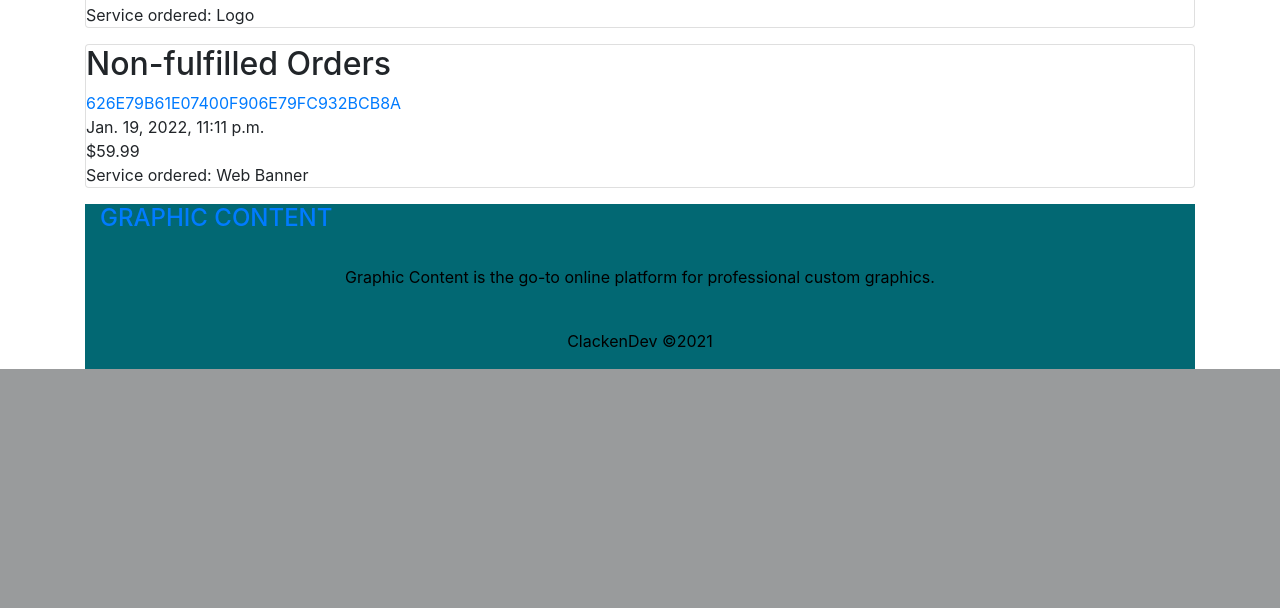
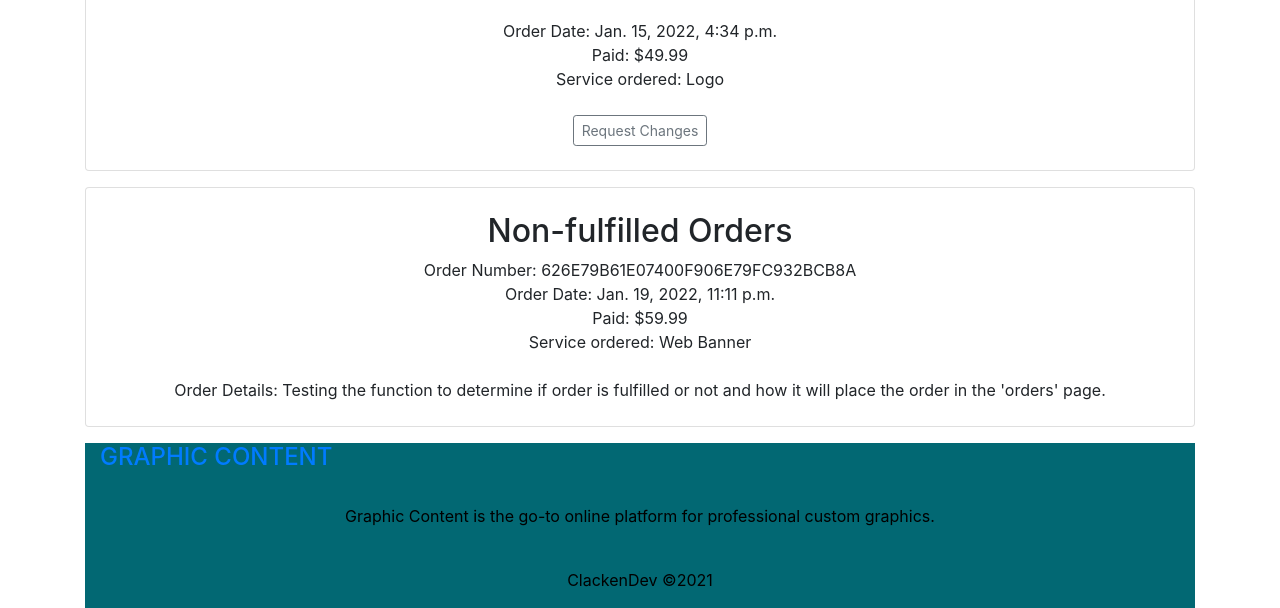
Before and after one commit to Code-Institute-Submissions/clacken-dev-ms4_JanResub, a Django app: page /profile/ in a window 1280 px wide. Shown: the part 1268-1876 px from the top of the page. Before the commit the page ends 1637 px from the top, so only its background shows below. Run offline with Django 3.2, Linux system fonts and the light colour scheme; a user stored in the database is signed in; data comes from the database, SQL or seed files in the repository; some libraries are stand-ins or nearby versions.

Commit message:
Add button to fulfilled orders in user profile and update sytling

```diff
--- a/profiles/templates/profiles/profile.html
+++ b/profiles/templates/profiles/profile.html
@@ -30,30 +30,34 @@
     <h2>Fulfilled Orders</h2>
     {% for order in orders %}
     {% if order.image %}
-    <div class="card mt-3 mb-3">
+    <div class="card mt-3 mb-3 text-center">
         <span>
-            <a href="#" title="{{ order.order_number }}">
-                {{ order.order_number }}
+
+                <p>Order Number:</p>
+                <span>{{ order.order_number }}</span>
+
                 <span>
                     <img class="card-img-top img-fluid" src="{{ order.image.url }}" alt="{{ order.service }}">
                 </span>
-            </a>
+
         </span>
-        <span>{{ order.date }}</span>
-        <span>${{ order.total }}</span>
+        <span class="mt-4">Order Date: {{ order.date }}</span>
+        <span>Paid: ${{ order.total }}</span>
         <span>Service ordered: {{ order.service }}</span>
+        <div class="my-4 text-center">
+            <a href="#" class="btn btn-outline-secondary btn-sm me-2">Request Changes</a>
+        </div>
     </div>
     {% else %}
-    <div class="card mt-3 mb-3">
-        <h2>Non-fulfilled Orders</h2>
+    <div class="card mt-3 mb-3 text-center">
+        <h2 class="mt-4">Non-fulfilled Orders</h2>
         <span>
-            <a href="#" title="{{ order.order_number }}">
-                {{ order.order_number }}
-            </a>
+             Order Number: {{ order.order_number }}
         </span>
-        <span>{{ order.date }}</span>
-        <span>${{ order.total }}</span>
-        <span>Service ordered: {{ order.service }}</span>
+        <span>Order Date: {{ order.date }}</span>
+        <span>Paid: ${{ order.total }}</span>
+        <span class="mb-4">Service ordered: {{ order.service }}</span>
+        <span class="mb-4">Order Details: {{ order.description }}</span>
     </div>
     {% endif %}
     {% endfor %}
```
